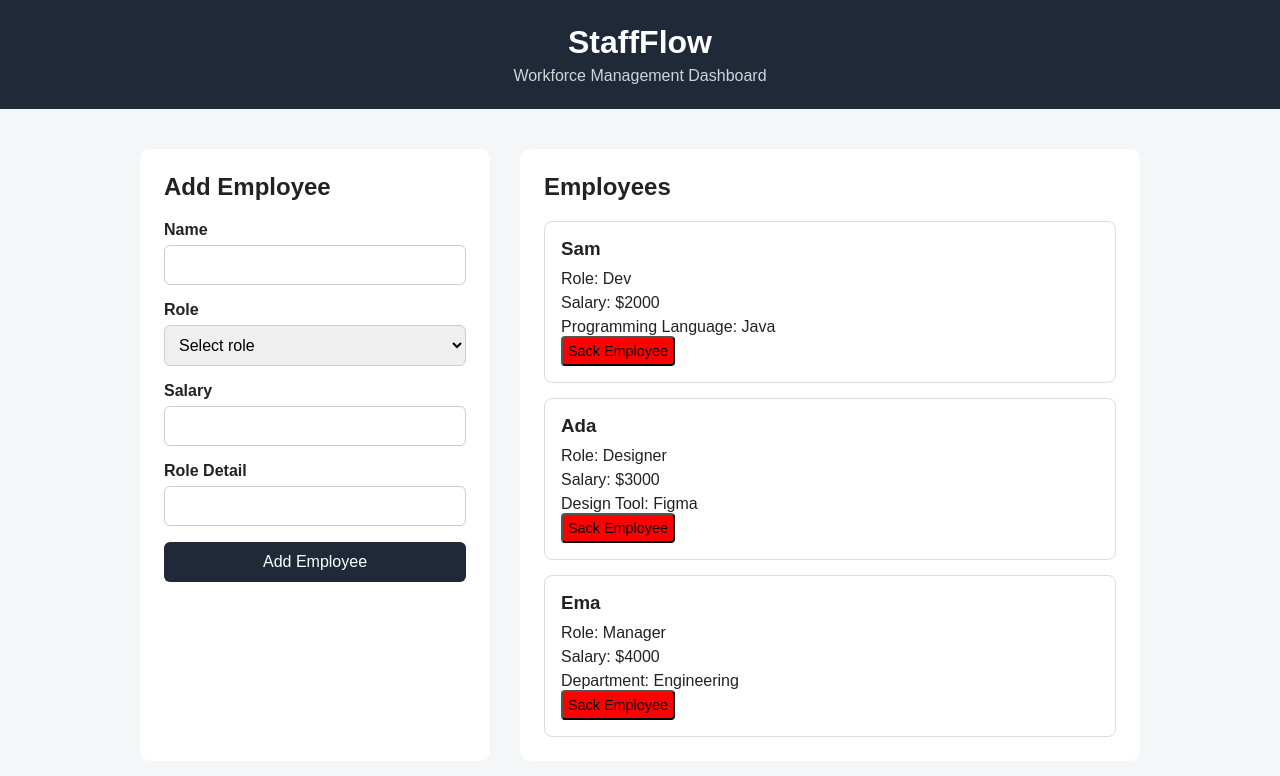
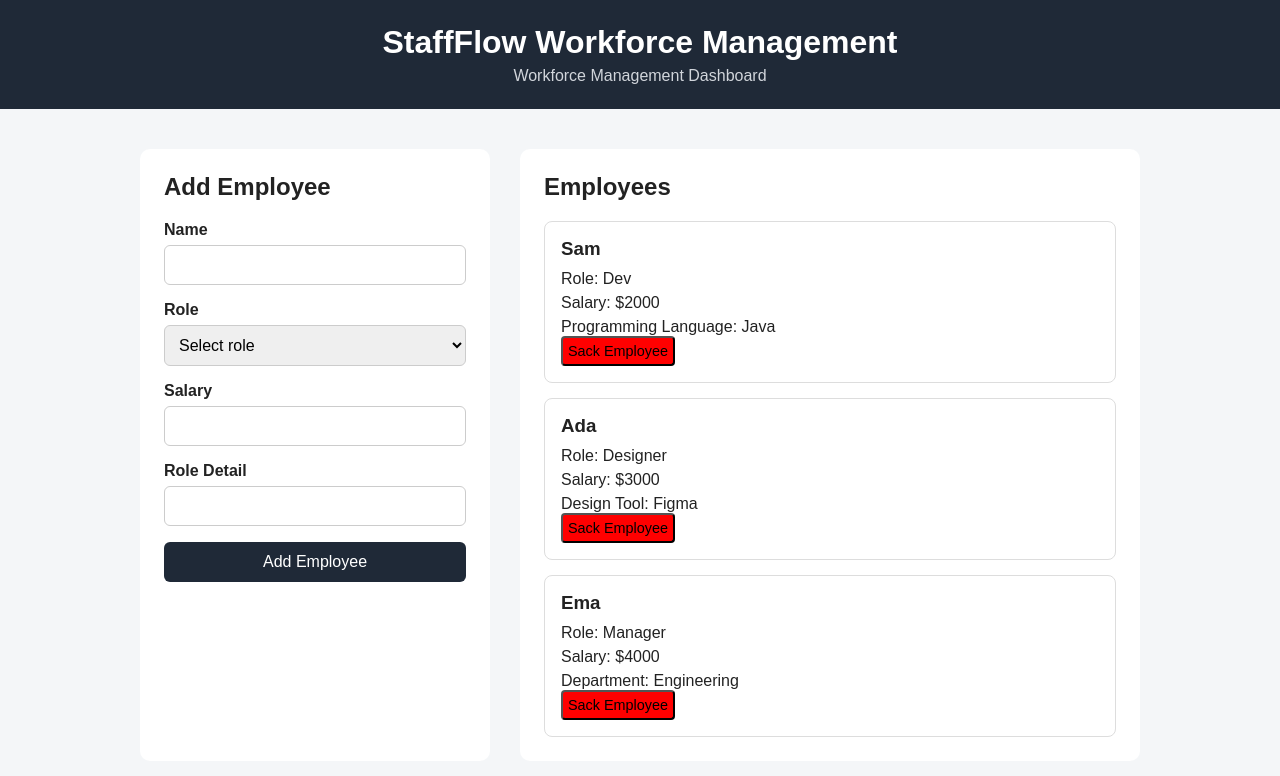
Before and after one commit to cyrilalfred317/StaffFlow, a website built with Vite: page Index.html in a window 1280 px wide. Built offline with nearby package versions, Linux system fonts and the light colour scheme.

Commit message:
Update StaffFlow heading

```diff
--- a/Index.html
+++ b/Index.html
@@ -9,7 +9,7 @@
 
   <body>
     <header>
-      <h1>StaffFlow</h1>
+      <h1>StaffFlow Workforce Management</h1>
       <p>Workforce Management Dashboard</p>
     </header>
 
```
